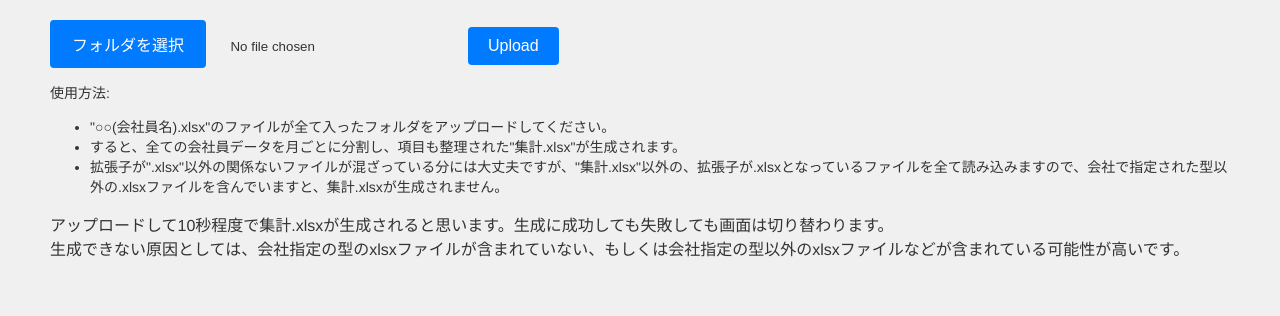
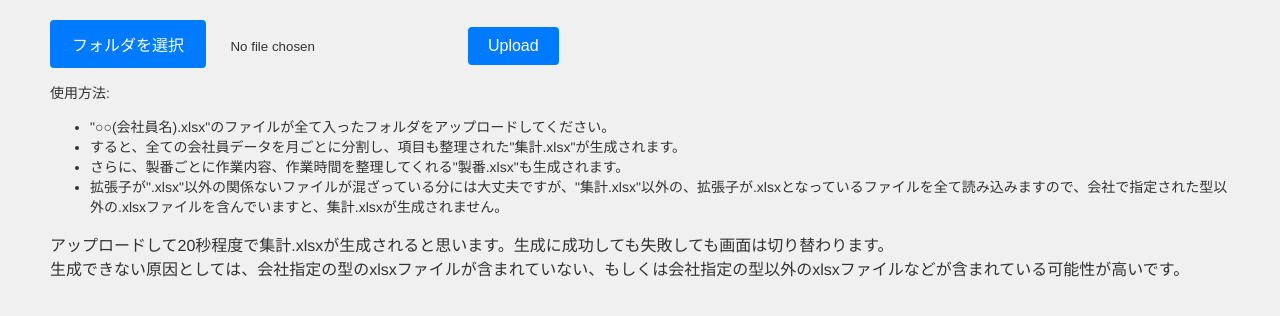
Before and after one commit to syaragamu/syuukeiapp, a Django app: page /syuukei/upload/ in a window 1280 px wide. Shown: the top 316 px of the page. Run offline with Django 4.2, Linux system fonts and the light colour scheme.

Commit message:
製番.xlsx内容修正

```diff
--- a/companyapp/companyapp/templates/syuukei/upload.html
+++ b/companyapp/companyapp/templates/syuukei/upload.html
@@ -99,10 +99,11 @@
             <ul>
                 <li>"○○(会社員名).xlsx"のファイルが全て入ったフォルダをアップロードしてください。</li>
                 <li>すると、全ての会社員データを月ごとに分割し、項目も整理された"集計.xlsx"が生成されます。</li>
+                <li>さらに、製番ごとに作業内容、作業時間を整理してくれる"製番.xlsx"も生成されます。</li>
                 <li>拡張子が".xlsx"以外の関係ないファイルが混ざっている分には大丈夫ですが、"集計.xlsx"以外の、拡張子が.xlsxとなっているファイルを全て読み込みますので、会社で指定された型以外の.xlsxファイルを含んでいますと、集計.xlsxが生成されません。</li>
             </ul>
         </div>
-        <p>アップロードして10秒程度で集計.xlsxが生成されると思います。生成に成功しても失敗しても画面は切り替わります。<br>生成できない原因としては、会社指定の型のxlsxファイルが含まれていない、もしくは会社指定の型以外のxlsxファイルなどが含まれている可能性が高いです。</p>
+        <p>アップロードして20秒程度で集計.xlsxが生成されると思います。生成に成功しても失敗しても画面は切り替わります。<br>生成できない原因としては、会社指定の型のxlsxファイルが含まれていない、もしくは会社指定の型以外のxlsxファイルなどが含まれている可能性が高いです。</p>
         <p></p>
     {% endif %}
 </body>
--- a/companyapp/syuukei/views.py
+++ b/companyapp/syuukei/views.py
@@ -148,22 +148,36 @@ def upload_file(request):
             #logger.info("Before writing to Excel.")
             #logger.info(final_result)
 
-            df_list_cut_two =  df_list[["製番", '作業時間(時間単位)']]
+            df_list_cut_two = df_list[["製番", '作業時間(時間単位)',"作業内容ｺｰﾄﾞ"]]
             # 製番 の頭文字がKT　のものを削除する。
             df_seibann = df_list_cut_two[~df_list_cut_two['製番'].str.startswith('KT')]
 
-            # 製番の型の名前をリストを作成する。
+
+            # 製番の型の名前、そして作業内容コードのリストを作成する。
             seibann_name = df_seibann['製番'].unique()
+            # ↓データフレーム内に含まれる全ての作業内容コードを引っ張ってリスト化するコード
+            #sagyou_naiyou_name_previous = df_seibann["作業内容ｺｰﾄﾞ"].unique()
+
+            # 作業内容コードを選別する。もし、作業時間コードに関して変更があったら、ここをいじる。
+            sagyou_naiyou_name = ["D1DFG", "D1DFI", "D1DFK", "D1DFW", "D1DFT", "D1DFE"]
+            # 作業内容のリストを作成。result_dfに反映するcolumnはこっち。順番が重要。
+            new_column_names = ["電気ハード", "電気ソフト", "取説作成", "デバック(社内)", "デバッグ(社外)", "業者との打ち合わせ"]
 
             # 新しいデータフレームを作成する。
-            result_df = pd.DataFrame(columns=['製番名', '合計時間'])
+            result_df = pd.DataFrame(columns=['製番名', '合計時間'] + new_column_names)
 
             # それぞれの製番ごとの作業時間の合計時間を求める。それをresult_dfにする。
             for name in seibann_name:
                 total_time = df_seibann[df_seibann['製番'] == name]['作業時間(時間単位)'].sum()
-                result_df = pd.concat([result_df, pd.DataFrame({'製番名': [name], '合計時間': [total_time]})], ignore_index=True)
+                sagyou_naiyou_time = []
+                for naiyou in sagyou_naiyou_name:
+                    total_naiyou_time = df_seibann[(df_seibann['製番'] == name) & (df_seibann["作業内容ｺｰﾄﾞ"] == naiyou)]['作業時間(時間単位)'].sum()
+                    sagyou_naiyou_time.append(total_naiyou_time)
+                result_dict = {'製番名': [name], '合計時間': [total_time]}
+                result_dict.update({naiyou: total_naiyou_time for naiyou, total_naiyou_time in zip(new_column_names, sagyou_naiyou_time)})
+                result_df_jizenn = pd.DataFrame(result_dict)
+                result_df = pd.concat([result_df, result_df_jizenn], ignore_index=True)
 
-            # Print the resulting DataFrame
             print(result_df)
 
             #excelに貼り付け♪
```
